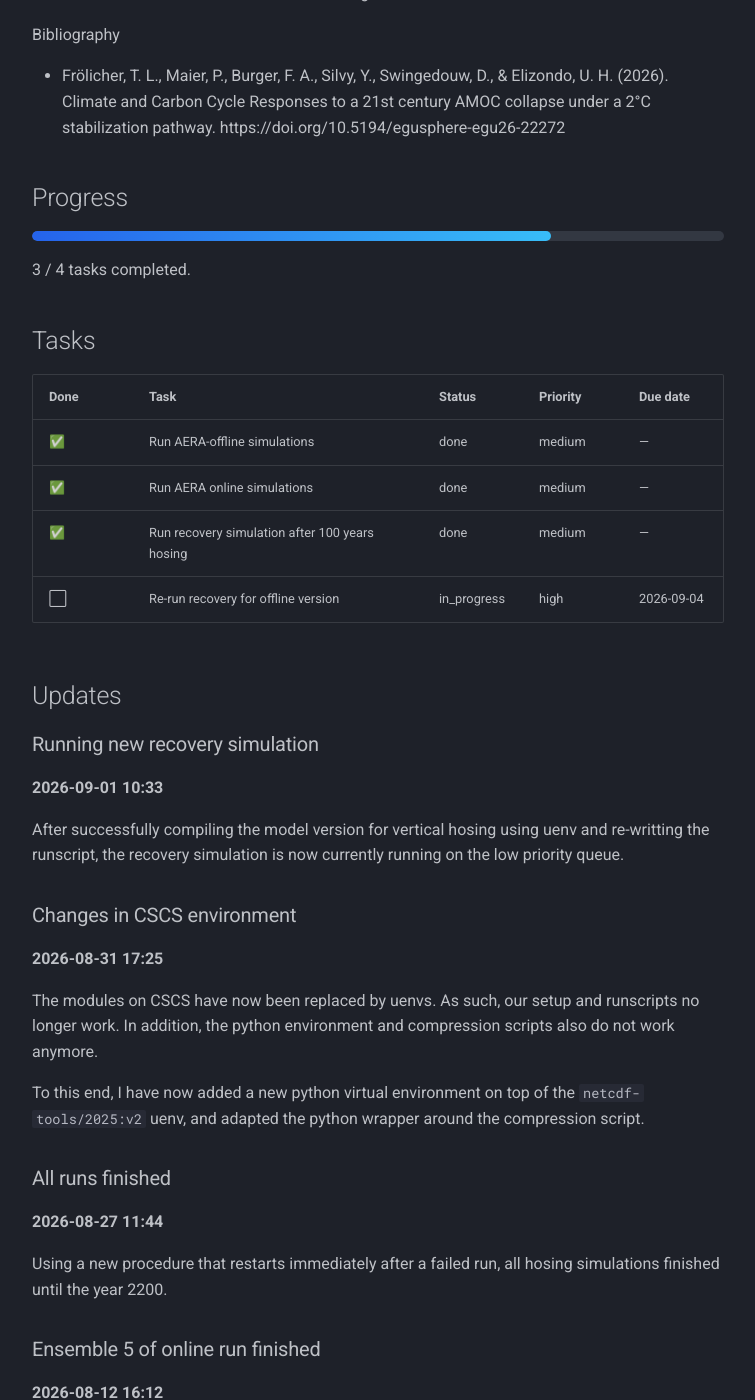
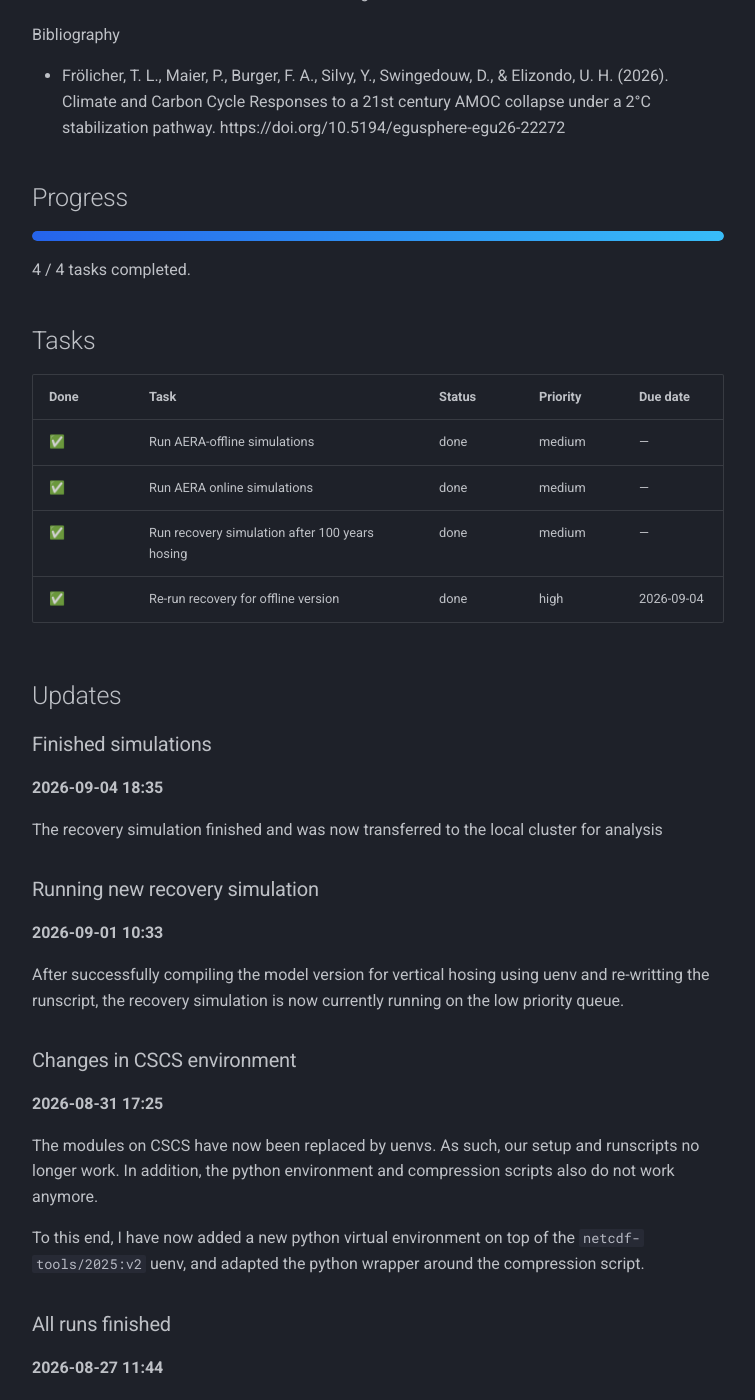
Before and after one commit to ursho2552/urs-research-atlas, an MkDocs documentation site: the page built from docs/projects/re-run-hosing-simulations-for-amoc-collapse-paper.md, in a window 1280 px wide and 1400 px high, scrolled down 681 px. Shown: the whole window, without its empty margins (262-1017 px from the left). Built offline with MkDocs 1.6.1 and Material for MkDocs 9.7.7, drawn with Linux system fonts in a browser that asks for light colours; some of the changed text lies outside the part shown.

Commit message:
End of day update. Completed missing hosing recovery simulation for amoc collapse paper

```diff
--- a/docs/projects/re-run-hosing-simulations-for-amoc-collapse-paper.md
+++ b/docs/projects/re-run-hosing-simulations-for-amoc-collapse-paper.md
@@ -2,10 +2,10 @@
 
 <div class="ra-page ra-simple-page" markdown="1">
 
-<span class="ra-badge ra-badge-active">active</span>
+<span class="ra-badge ra-badge-completed">completed</span>
 
 **Area:** GFDL-ESM2M
-**Updated:** 2026-09-01 10:33
+**Updated:** 2026-09-04 18:35
 **Tags:** `hosing simulations` `GFDL-ESM2M` `CSCS`
 
 ## Summary
@@ -22,9 +22,9 @@ Bibliography
 
 ## Progress
 
-<div class="ra-progress"><div class="ra-progress-bar" style="width: 75%"></div></div>
+<div class="ra-progress"><div class="ra-progress-bar" style="width: 100%"></div></div>
 
-3 / 4 tasks completed.
+4 / 4 tasks completed.
 
 ## Tasks
 
@@ -33,9 +33,18 @@ Bibliography
 | ✅ | Run AERA-offline simulations | done | medium | — |
 | ✅ | Run AERA online simulations | done | medium | — |
 | ✅ | Run recovery simulation after 100 years hosing | done | medium | — |
-| ⬜ | Re-run recovery for offline version | in_progress | high | 2026-09-04 |
+| ✅ | Re-run recovery for offline version | done | high | 2026-09-04 |
 
 ## Updates
+
+
+### Finished simulations
+
+**2026-09-04 18:35**
+
+The recovery simulation finished and was now transferred to the local cluster for analysis
+
+
 
 
 ### Running new recovery simulation
```
Also changed, not shown: content/projects/re-run-hosing-simulations-for-amoc-collapse-paper.yml (+10 -4 lines), docs/index.md (+19 -19 lines), docs/projects/index.md (+3 -3 lines), docs/todo.md (+0 -1 lines).
